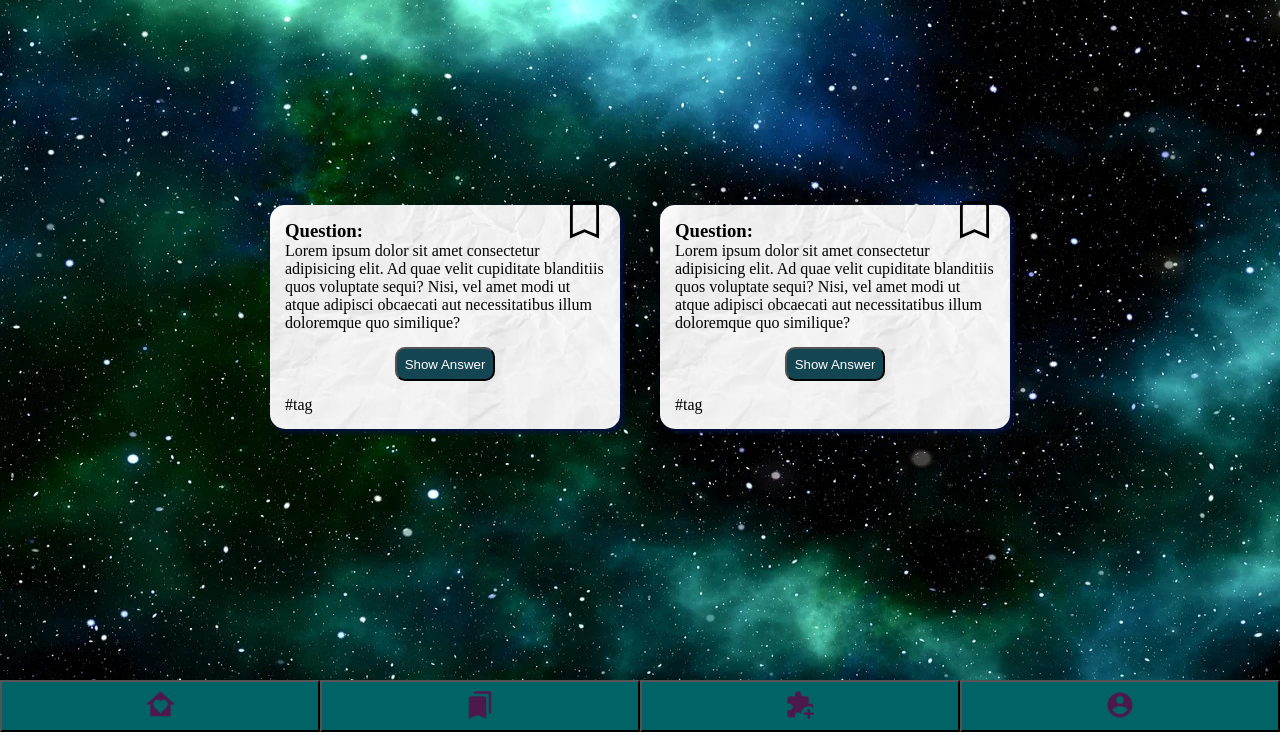
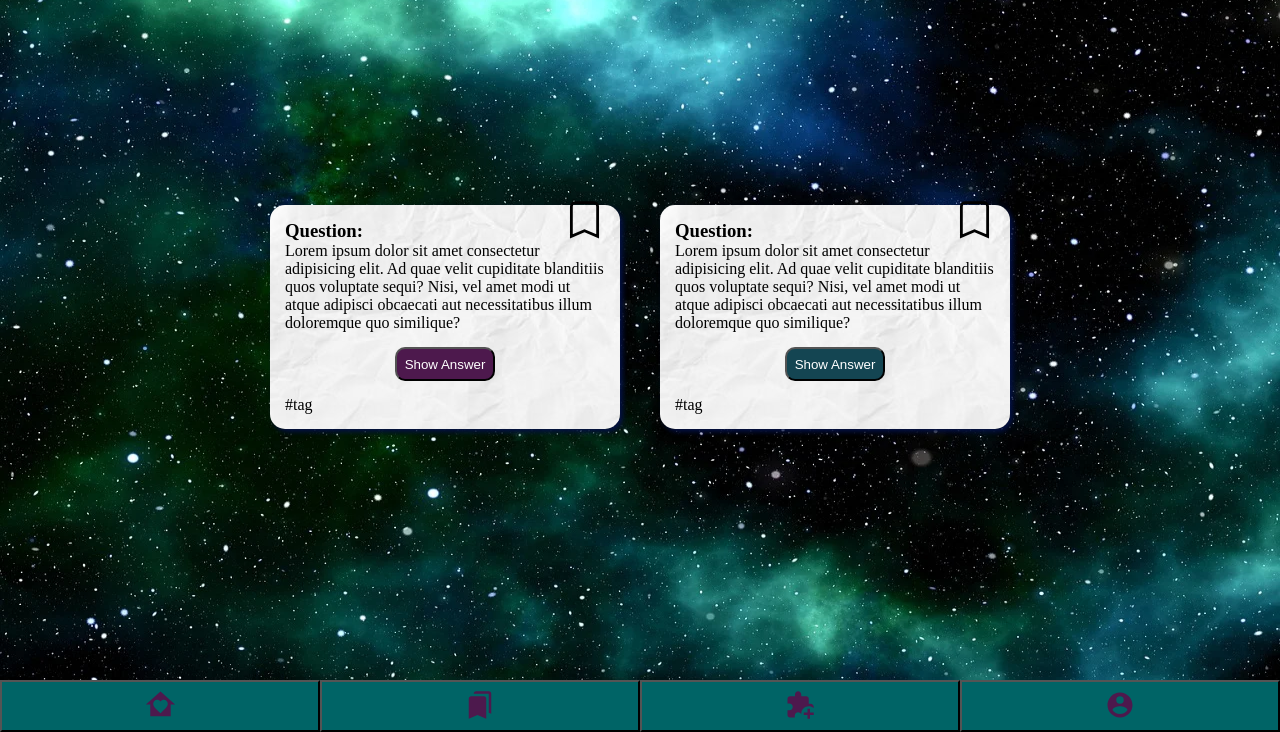
Before and after one commit to Chaosfuchs/quiz-app, a website: page index.html in a window 1280 px wide. In both pictures the pointer is over the button 445 px from the left and 432 px from the top of the page. Shown: the part 68-800 px from the top of the page. Drawn offline with Linux system fonts and the light colour scheme.

Commit message:
Add hover effect to the card button

```diff
--- a/design-system/buttons/style.css
+++ b/design-system/buttons/style.css
@@ -6,6 +6,10 @@
   border-radius: 10px;
   background-color: #144552;
   color: white;
+}
+
+.button-card:hover {
+  background-color: #4d194d;
 }
 
 .submit {
--- a/design-system/grid-layout/style.css
+++ b/design-system/grid-layout/style.css
@@ -1,7 +1,7 @@
 .mobile-grid {
   height: 100vh;
   display: grid;
-  grid-template-rows: 48px 1fr 48px;
+  grid-template-rows: 50px 1fr 50px;
   max-height: 100vh;
 }
 
```
